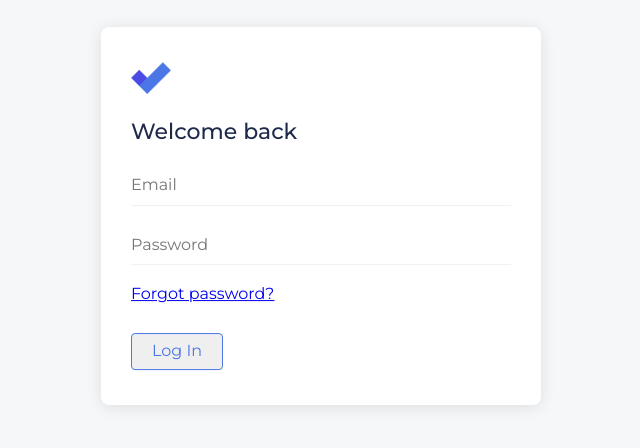
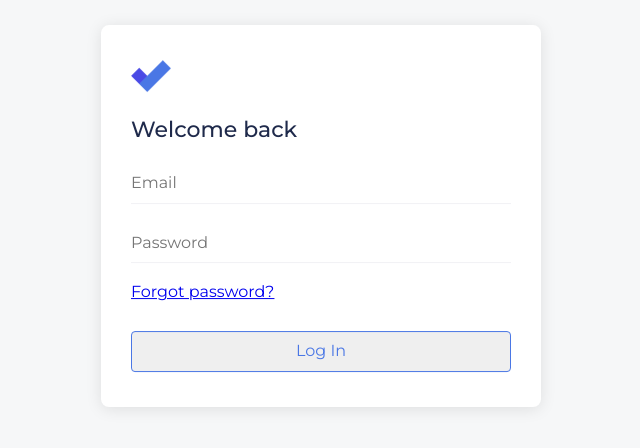
Before and after one commit to tamas-pap/react-todo-app, a React (Create React App) app: page /account/login in a window 1280 px wide. Shown: the part 184-632 px from the top of the page, without its empty margins (319-959 px from the left). Built offline with nearby package versions, Linux system fonts and the light colour scheme.

Commit message:
Make buttons full width.

```diff
--- a/src/core/components/styled/Button.js
+++ b/src/core/components/styled/Button.js
@@ -1,11 +1,12 @@
 import styled, { css } from 'styled-components';
 
 const Button = styled.button`
+  width: 100%;
+  padding: 10px 20px;
   border-radius: 4px;
-  color: ${props => props.theme.brandPrimary};
   border: 1px solid ${props => props.theme.brandPrimary};
   font-size: 16px;
-  padding: 8px 20px;
+  color: ${props => props.theme.brandPrimary};
 
   ${props =>
     props.fluid &&
```
